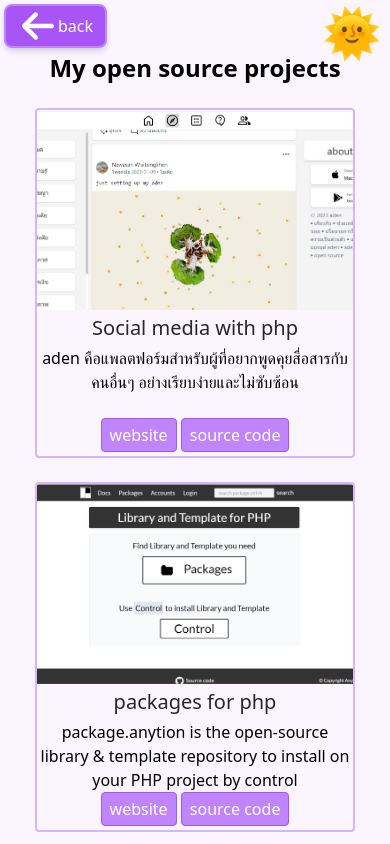
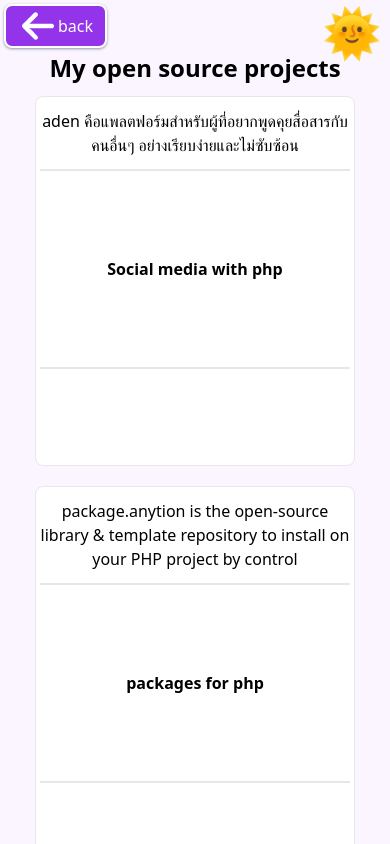
Before and after one commit to Arikato111/svelte-first, a Next.js app: page /projects in a window 390 px wide. Shown: the top 844 px of the page. Built offline with nearby package versions, Linux system fonts and the light colour scheme; a web font is replaced by a local one.

Commit message:
update: styles to make simple and beautiful; change: dark mode time range;

```diff
--- a/components/ButtonContact.tsx
+++ b/components/ButtonContact.tsx
@@ -9,13 +9,13 @@ type ButtonContactInput = {
 const ButtonContact: FC<ButtonContactInput> = ({ title, Icon, Class }) => {
   return (
     <div
-      className={`${Class ?? ""} duration-300 bg-purple-500 hover:bg-purple-600
+      className={`${Class ?? ""} duration-300 bg-purple-600 hover:bg-purple-600/90
   dark:bg-slate-900 text-white dark:text-slate-200
     fill-white  dark:fill-slate-200 flex justify-center
     items-center rounded-lg border-2 py-1 px-3 font-medium
-     border-purple-400 dark:border-slate-200
+     border-white dark:border-slate-200
      dark:hover:bg-gray-700 m-1 hover:scale-105
-     shadow-md hover:shadow-lg hover:shadow-purple-300 shadow-gray-300 dark:shadow-none`}
+     shadow hover:shadow-lg hover:shadow-gray-300 shadow-gray-400 dark:shadow-none`}
     >
       <span className="inline-block w-8 mx-1">
         <Icon />
--- a/components/CheckMode.ts
+++ b/components/CheckMode.ts
@@ -5,7 +5,7 @@ export function checkTheme() {
   } else {
     let date = new Date();
     let dateHour = date.getHours();
-    if (dateHour > 17 || dateHour < 6) {
+    if (dateHour > 21 || dateHour < 6) {
       document.documentElement.classList.add("dark");
     }
   }
--- a/components/ProjectCard.tsx
+++ b/components/ProjectCard.tsx
@@ -16,7 +16,9 @@ const ProjectCard: FC<ProjectCardProps> = ({
   src,
 }) => {
   return (
-    <div className="img-block sm:scale-95 sm:hover:scale-100 duration-500 relative inline-block border-2 my-3 shadow-none border-purple-300 w-[320px] h-[350px] rounded overflow-hidden sm:shadow-md shadow-zinc-400 dark:shadow-zinc-500 dark:bg-slate-800">
+    <div className="h-[370px] mb-5">
+      <div className="img-block sm:shadow-purple-200 sm:hover:shadow-purple-200 dark:hover:shadow-lg dark:shadow-md dark:shadow-slate-600 dark:hover:shadow-slate-800 bg-white p-1 dark:p-0 border sm:scale-95 sm:hover:scale-100 duration-500 relative inline-block  w-[320px] h-[370px] rounded-lg overflow-hidden sm:shadow sm:hover:shadow-lg dark:border-slate-200  dark:bg-slate-800">
+        <div className=" shadow-none border-purple-500 rounded-lg overflow-hidden">
           <div className="overflow-hidden">
             <img
               className="img-hover sm:scale-125 w-full h-[200px] duration-500 object-cover"
@@ -24,13 +26,18 @@ const ProjectCard: FC<ProjectCardProps> = ({
               alt="project images"
             />
           </div>
-      <h3 className="text-xl py-1 text-zinc-800 dark:text-white">{title}</h3>
+          <h3 className="text-heading text-xl py-1 text-zinc-800 dark:text-white">
+            {title}
+          </h3>
           <div className="dark:text-white">
             <div>{descript}</div>
-        <div className="bottom-0 absolute my-1 w-full">
+            <div className="descript-hide border-y-2 py-5 px-3 my-3 flex justify-center items-center text-center font-bold overflow-hidden">
+            {title}
+            </div>
+            <div className="link-contact bottom-1 absolute my-1 w-full">
               <a
                 target="_blank"
-            className="px-2 py-1 bg-purple-400 hover:bg-purple-500 border border-purple-500 text-white rounded hover:scale-105 duration-200 inline-block dark:border-white dark:bg-slate-800 dark:hover:bg-slate-700"
+                className="border-2 border-white shadow dark:shadow-none shadow-gray-400 hover:shadow-lg hover:shadow-gray-300 hover:scale-105 inline-block px-2 hover:px-5 py-1 bg-purple-600 hover:bg-purple-600/90  text-white rounded  duration-200 dark:border-white dark:bg-slate-800 dark:hover:bg-slate-700"
                 href={link}
               >
                 website
@@ -38,7 +45,7 @@ const ProjectCard: FC<ProjectCardProps> = ({
               {"  "}
               <a
                 target="_blank"
-            className="px-2 py-1 bg-purple-400 hover:bg-purple-500 border border-purple-500 text-white rounded hover:scale-105 duration-200 inline-block dark:border-white dark:bg-slate-800 dark:hover:bg-slate-700"
+                className="border-2 border-white shadow dark:shadow-none shadow-gray-400 hover:shadow-lg hover:shadow-gray-300 hover:scale-105 inline-block px-2 hover:px-5 py-1 bg-purple-600 hover:bg-purple-600/90  text-white rounded  duration-200 dark:border-white dark:bg-slate-800 dark:hover:bg-slate-700"
                 href={source}
               >
                 source code
@@ -46,6 +53,8 @@ const ProjectCard: FC<ProjectCardProps> = ({
             </div>
           </div>
         </div>
+      </div>
+    </div>
   );
 };
 
--- a/pages/projects.tsx
+++ b/pages/projects.tsx
@@ -39,6 +39,7 @@ export default function Projects() {
             />
           ))}
         </div>
+        <br />
       </main>
     </>
   );
--- a/styles/App.css
+++ b/styles/App.css
@@ -34,9 +34,47 @@
     height: 100vh;
   }
 }
+.text-heading {
+  height: 0;
+  transition: 1s;
+  overflow: hidden;
+}
+.img-block:hover .text-heading {
+  transition: 1s;
+  height: 35px;
+}
+.img-block:hover .img-hover {
+  transform: scale(1);
+}
+.descript-hide {
+  height: 200px;
+  transition: 1s;
+}
+.img-block:hover .descript-hide {
+  padding: 0;
+  height: 0px;
+  transition: 1s;
+  border-color: transparent;
+}
 
 .img-block:hover .img-hover {
-  transform: scale(1);
+  height: 200px;
+  transition: 1s;
+}
+.img-hover {
+  transition: 1s;
+  height: 0;
+}
+
+.img-block:hover .link-contact {
+  visibility: visible;
+  height: 35px;
+  transition: 1s;
+}
+.link-contact {
+  visibility: hidden;
+  height: 0;
+  transition: 1s;
 }
 
 .marquee {
@@ -90,7 +128,7 @@
 }
 
 .preview {
-  animation: first_preview .7s;
+  animation: first_preview 0.7s;
 }
 
 @keyframes first_preview {
```
Lines whose indentation alone changed are shown as unchanged.
